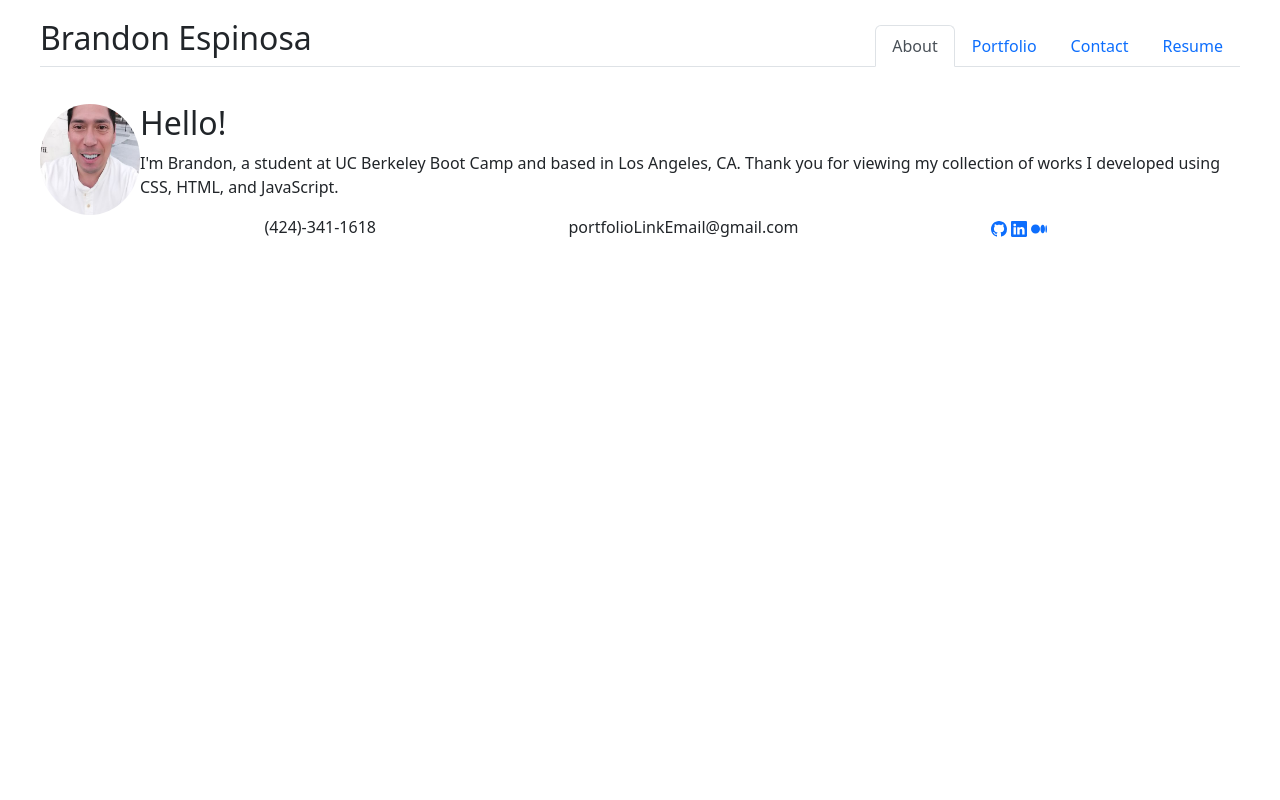
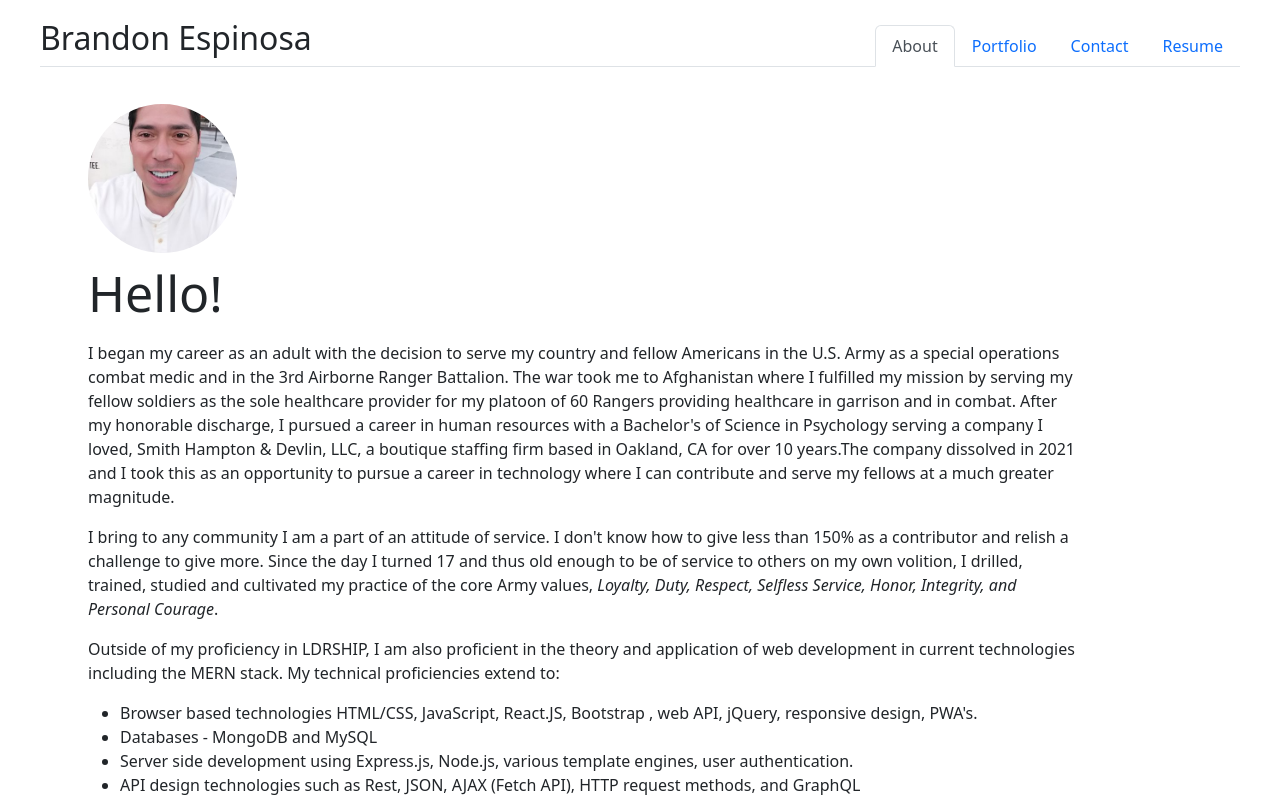
Before and after one commit to espinbrandon49/brandon-espinosa-portfolio, a React (Create React App) app: page / in a window 1280 px wide. Shown: the top 800 px of the page. Built offline with nearby package versions, Linux system fonts and the light colour scheme.

Commit message:
create about content

```diff
--- a/src/components/Footer.js
+++ b/src/components/Footer.js
@@ -8,6 +8,7 @@ const styles = {
     display: "flex",
     justifyContent: 'space-evenly',
     listStyle: 'none',
+    padding: "40px 0",
   },
   select: {
     userSelect: "all",
--- a/src/components/pages/About.js
+++ b/src/components/pages/About.js
@@ -1,35 +1,48 @@
-import React from 'react'
-import Icon from '../../assets/brandon.png'
+import React from "react";
+import Icon from "../../assets/brandon.png";
 
 const styles = {
   about: {
     display: "flex",
+    flexDirection: "column",
+    maxWidth: "992px",
+    margin: "0 auto",
+    gap: "10px",
   },
   icon: {
-    width: '100px',
-    },
-}
+    width: "15%",
+  },
+  hello: {
+    fontSize: "50px",
+  },
+};
 
 const About = () => {
   return (
-    <section style={styles.about} >
-        <img
-          src={Icon}
-          alt="Brandon Espinosa"
-          style={styles.icon}
-          className='fluid rounded-circle'
-        />
-        <div>
-          <h2>Hello!</h2>
-          <p>
-            I'm Brandon, a student at UC Berkeley Boot Camp and
-            based in Los Angeles, CA. Thank you for viewing my
-            collection of works I developed using CSS, HTML, and
-            JavaScript.
-          </p>
-        </div>
+    <section style={styles.about} className="mx-5">
+      <img src={Icon} alt="Brandon Espinosa" style={styles.icon} className="fluid rounded-circle" />
+      <h2 style={styles.hello}>Hello!</h2>
+      <div>
+        <p>I began my career as an adult with the decision to serve my country and fellow Americans in the U.S. Army as a special operations combat medic and in the 3rd Airborne Ranger Battalion. The war took me to Afghanistan where I fulfilled my mission by serving my fellow soldiers as the sole healthcare provider for my platoon of 60 Rangers providing healthcare in garrison and in combat. After my honorable discharge, I pursued a career in human resources with a Bachelor's of Science in Psychology serving a company I loved, Smith Hampton & Devlin, LLC, a boutique staffing firm based in Oakland, CA for over 10 years.The company dissolved in 2021 and I took this as an opportunity to pursue a career in technology where I can contribute and serve my fellows at a much greater magnitude.</p>
+        <p>
+          I bring to any community I am a part of an attitude of service. I don't know how to give less than 150% as a contributor and relish a challenge to give more. Since the day I turned 17 and thus old enough to be of service to others on my own volition, I drilled, trained, studied and cultivated my practice of the core Army values,<em> Loyalty, Duty, Respect, Selfless Service, Honor, Integrity, and Personal Courage</em>.
+        </p>
+        <p>Outside of my proficiency in LDRSHIP, I am also proficient in the theory and application of web development in current technologies including the MERN stack. My technical proficiencies extend to:</p>
+        <ul>
+          <li>Browser based technologies HTML/CSS, JavaScript, React.JS, Bootstrap , web API, jQuery, responsive design, PWA's.</li>
+          <li>Databases - MongoDB and MySQL</li>
+          <li>Server side development using Express.js, Node.js, various template engines, user authentication.</li>
+          <li>API design technologies such as Rest, JSON, AJAX (Fetch API), HTTP request methods, and GraphQL</li>
+          <li>Deployment and delivery, continuous integration, Git, GitHub, Herorku, shell scripting and unit testing</li>
+          <li>Computer Science theory, algorithms, performance, time complexity, Big O notation, data structures.</li>
+        </ul>
+        <p>
+        Thanks for making it this far, I'd love to from you regarding employment opportunities, collaborations, and Salutons.
+        </p>
+        -Brandon Espinosa
+      </div>
     </section>
-  )
-}
+  );
+};
 
-export default About
+export default About;
--- a/src/components/pages/Contact.js
+++ b/src/components/pages/Contact.js
@@ -1,28 +1,92 @@
 //make a contact form with useState values and email
-//opens email
 //stu-16
 
-import Button from 'react-bootstrap/Button';
-import Form from 'react-bootstrap/Form';
+import React, { useState } from "react";
+
+import Button from "react-bootstrap/Button";
+import FloatingLabel from "react-bootstrap/FloatingLabel";
+import Form from "react-bootstrap/Form";
+
+const styles = {
+  width: {
+    maxWidth: "481px",
+    margin: "0 auto",
+  },
+};
 
 function Contact() {
+  const [name, setName] = useState("");
+  const [email, setEmail] = useState("");
+  const [comment, setComment] = useState("");
+  const [errorMessage, setErrorMessage] = useState("");
+
+  const handleInputChange = (e) => {
+    const { target } = e;
+    const inputType = target.name;
+    const inputValue = target.value;
+
+    if (inputType === "name") {
+      setName(inputValue);
+    } else if (inputType === "email") {
+      setEmail(inputValue);
+    } else {
+      setComment(inputValue);
+    }
+  };
+
+  const handleFormSubmit = (e) => {
+    e.preventDefault();
+
+    if (!validateEmail(email) || !name || !comment) {
+      setErrorMessage("invalid submission");
+      return;
+    }
+
+    console.log(name, email, comment)
+
+     setName('')
+     setEmail('')
+     setComment('')
+  };
+
+  const validateEmail = (email) => {
+    const regex = /^(([^<>()[\]\\.,;:\s@"]+(\.[^<>()[\]\\.,;:\s@"]+)*)|(".+"))@((\[[0-9]{1,3}\.[0-9]{1,3}\.[0-9]{1,3}\.[0-9]{1,3}\])|(([a-zA-Z\-0-9]+\.)+[a-zA-Z]{2,}))$/;
+    return regex.test(String(email).toLowerCase());
+  };
+
   return (
-    <Form>
-      <Form.Group className="mb-3" controlId="formBasicEmail">
-        <Form.Label>Email address</Form.Label>
-        <Form.Control type="email" placeholder="Enter email" />
-        <Form.Text className="text-muted">
-          We'll never share your email with anyone else.
-        </Form.Text>
-      </Form.Group>
+    <Form style={styles.width}>
+      <h2 className="mb-3">Contact</h2>
 
-      <Form.Group className="mb-3" controlId="formBasicPassword">
-        <Form.Label>Password</Form.Label>
-        <Form.Control type="password" placeholder="Password" />
-      </Form.Group>
-      <Form.Group className="mb-3" controlId="formBasicCheckbox">
-        <Form.Check type="checkbox" label="Check me out" />
-      </Form.Group>
+      <FloatingLabel controlId="floatingPassword" label="name">
+        <Form.Control
+          type="text"
+          placeholder="First Name Last Name"
+          className="mb-3"
+          name="name"
+          value={name}
+        />
+      </FloatingLabel>
+
+      <FloatingLabel controlId="floatingInput" label="email" className="mb-3">
+        <Form.Control
+          type="email"
+          placeholder="name@example.com"
+          name="email"
+          value={email}
+          />
+      </FloatingLabel>
+
+      <FloatingLabel controlId="floatingTextarea2" label="Comments" className="mb-3">
+        <Form.Control
+          as="textarea"
+          placeholder="Leave a comment here"
+          style={{ height: "100px" }}
+          name="comment"
+          value={comment}
+          />
+      </FloatingLabel>
+
       <Button variant="primary" type="submit">
         Submit
       </Button>
--- a/src/components/pages/Portfolio.js
+++ b/src/components/pages/Portfolio.js
@@ -6,12 +6,14 @@ import Narratorium from '../../assets/narratorium.png'
 const styles = {
   bold: {
     fontWeight: '700',
+  },
+  width: {
+    width: "350px",
   }
 }
-
 const Portfolio = () => {
   return (
-    <Card style={{ width: '18rem' }}>
+    <Card style={styles.width}>
       <Card.Img variant="top" src={Narratorium} />
       <Card.Body>
         <Card.Title>Narratorium</Card.Title>
```
Also changed, not shown: 1 other file (tests, documents, lock files or other folders).
